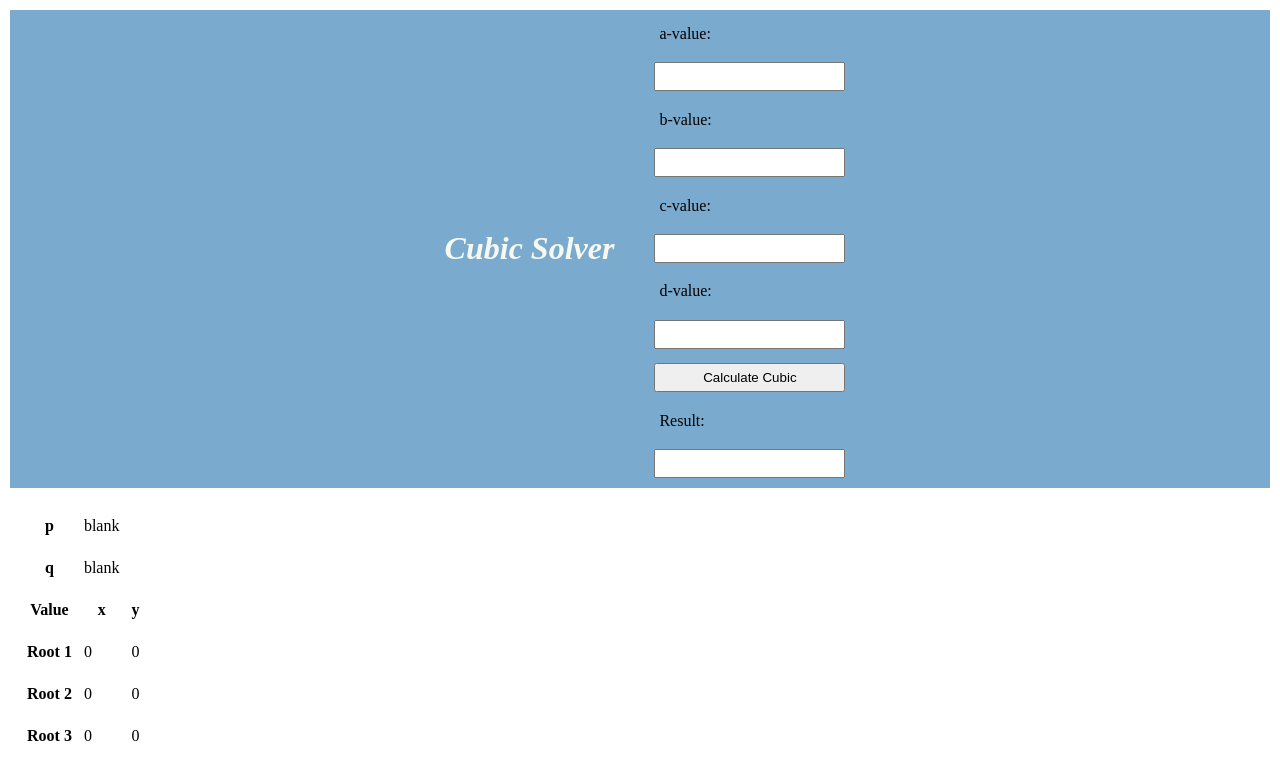
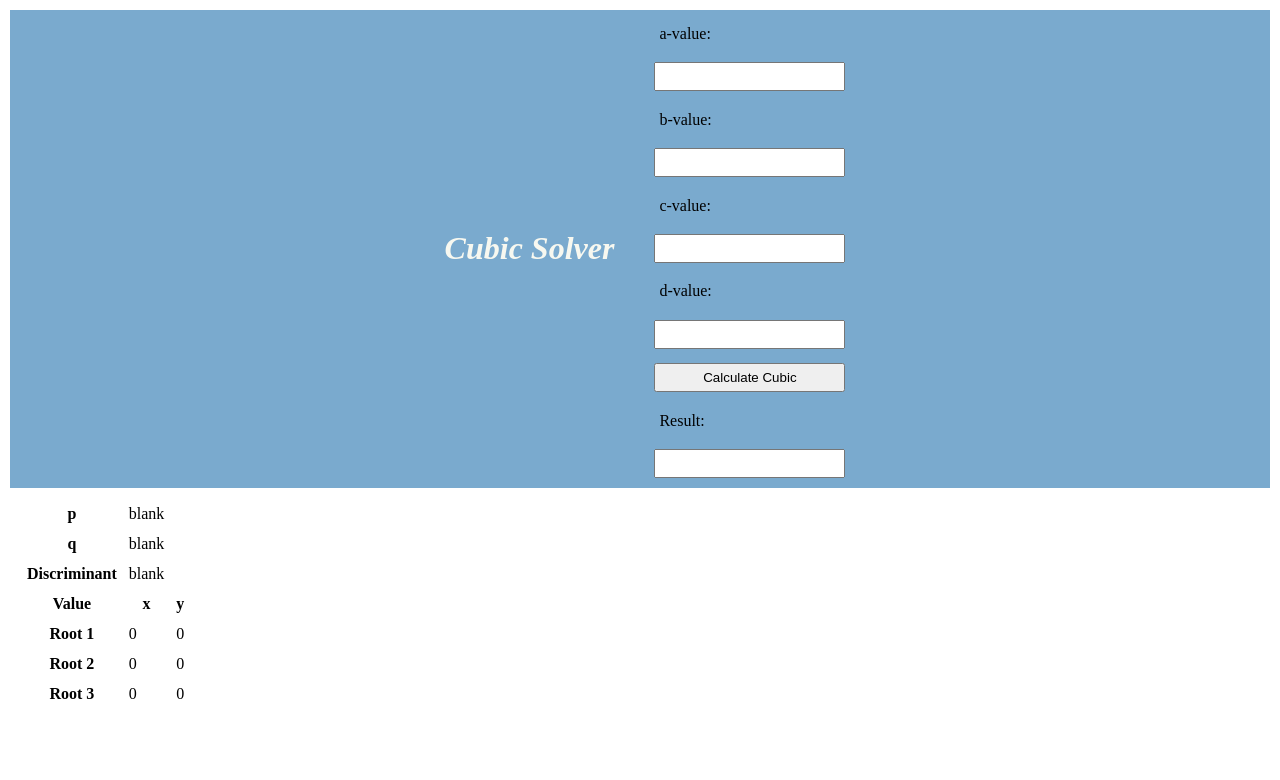
Before and after one commit to Satisficed/Assignment-2-HTML-CSS-and-Vanilla-JS, a website built with Vite: page index.html in a window 1280 px wide. Built offline with nearby package versions, Linux system fonts and the light colour scheme.

Commit message:
Adjusted case checking and table

```diff
--- a/index.html
+++ b/index.html
@@ -11,7 +11,7 @@
   <body>
 
     <div class="container">
-      <h1><i> Cubic Solver </i></h1>
+      <h1><i>Cubic Solver</i></h1>
       <form id="cube-form">
         <label for="a"> a-value: </label>
         <input type="number" id="a" name="a" required />
@@ -29,49 +29,41 @@
 
     <div class="table">
       <table>
-        <th>
         <tr>
           <th>p</th>
-            <td>blank</td>
+          <td id="p">blank</td>
         </tr>
-        </th>
-        <th>
         <tr>
           <th>q</th>
-            <td>blank</td>
+          <td id="q">blank</td>
         </tr>
-        </th>
-        <th>
+        <tr>
+          <th>Discriminant</th>
+          <td id="Discriminant">blank</td>
+        </tr>
         <tr>
           <th>Value</th>
           <th>x</th>
           <th>y</th>
         </tr>
-        </th>
-        <th>
         <tr>
           <th>Root 1</th>
-            <td>0</td>
-            <td>0</td>
+          <td id="x1">0</td>
+          <td id="y1">0</td>
         </tr>
-        </th>
-        <th>
         <tr>
           <th>Root 2</th>
-            <td>0</td>
-            <td>0</td>
+          <td id="x2">0</td>
+          <td id="y2">0</td>
         </tr>
-        </th>
-        <th>
         <tr>
           <th>Root 3</th>
-            <td>0</td>
-            <td>0</td>
+          <td id="x3">0</td>
+          <td id="y3">0</td>
         </tr>
-        </th>
       </table>
     </div>
+    <script src="main.ts"></script>
 
-    <script src="main.ts"></script>
   </body>
 </html>
--- a/main.ts
+++ b/main.ts
@@ -8,7 +8,7 @@ form?.addEventListener("submit", (event) => {
     const a: number = Number(formData.get("a"));
 
     if (a === 0) {
-        (document.getElementById("result") as HTMLInputElement).value = "Not A Cubic";
+        (document.getElementById("result") as HTMLInputElement).value = "a-value cannot be 0";
         console.log("Case 0: a-value is zero");
         return;
     }
@@ -23,15 +23,21 @@ form?.addEventListener("submit", (event) => {
 
     if (checkRoots < 0) {
         (document.getElementById("result") as HTMLInputElement).value = "No roots";
-        console.log("Case 1");
+        console.log("Case 1: 3 Real Roots");
     } else if (checkRoots > 0) {d
         const rootOne = (-b + Math.sqrt(checkRoots)) / (2 * a);
         const rootTwo = (-b - Math.sqrt(checkRoots)) / (2 * a);
         (document.getElementById("result") as HTMLInputElement).value = `x=${rootOne}, x2=${rootTwo}`;
-        console.log("Case 2");
+        console.log("Case 2: 1 Root ");
     } else {
+        if (p === 0 && q === 0){
         const rootOne = (-b + Math.sqrt(checkRoots)) / (2 * a);
         (document.getElementById("result") as HTMLInputElement).value = `x=${rootOne}`;
         console.log("Case 3");
+        } else if (p != 0){
+        const rootOne = (-b + Math.sqrt(checkRoots)) / (2 * a);
+        (document.getElementById("result") as HTMLInputElement).value = `x=${rootOne}`;
+        console.log("Case 3");
+        }
     }
 });
```
Lines whose indentation alone changed are shown as unchanged.
